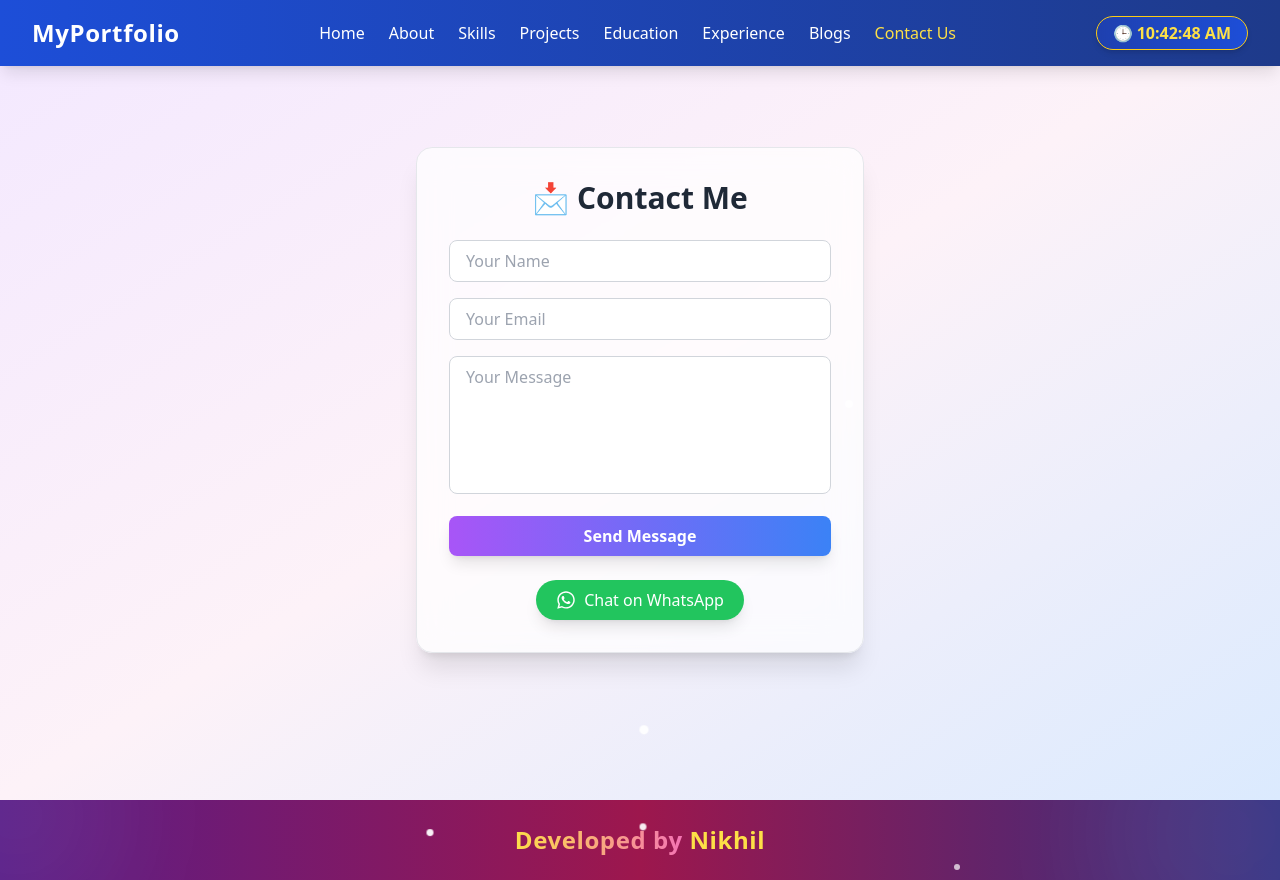
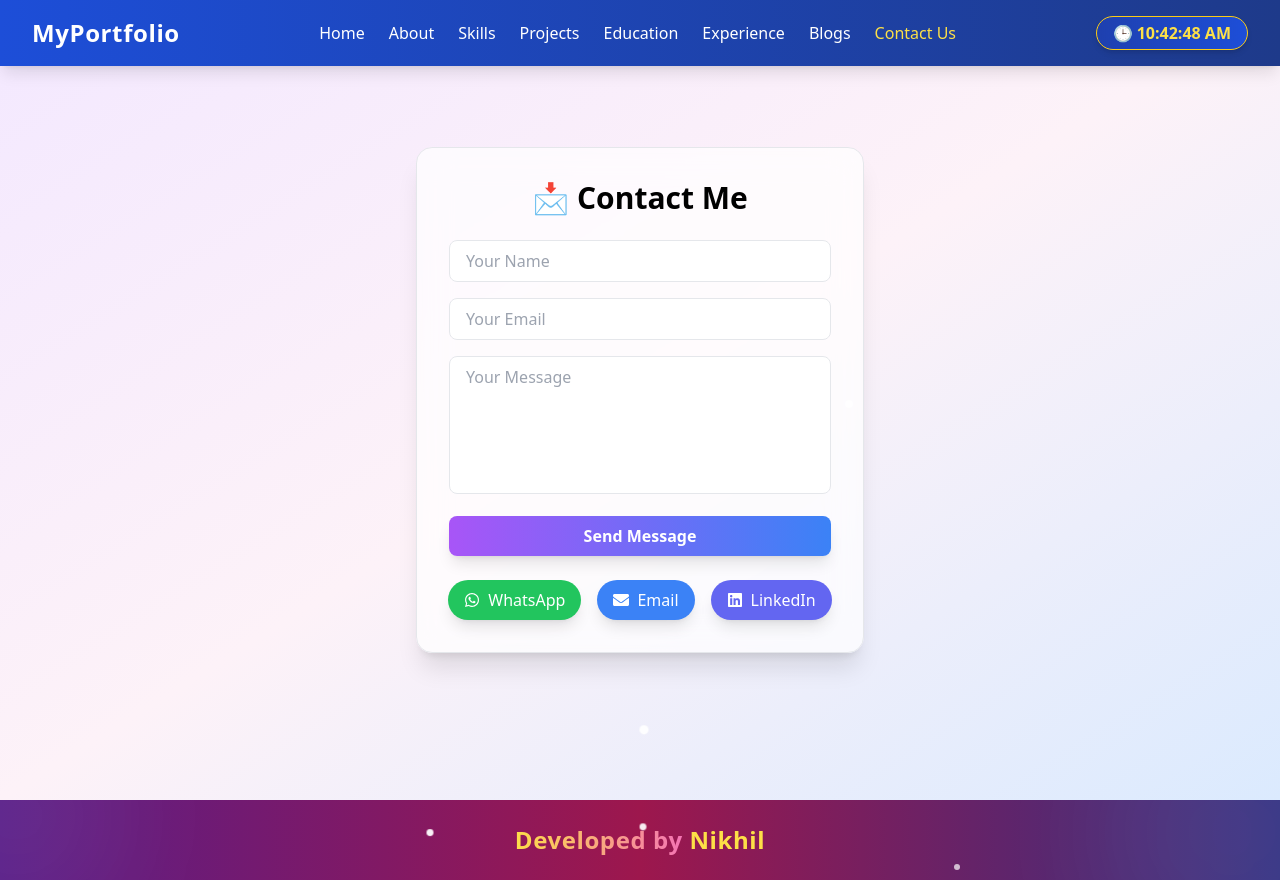
Before and after one commit to Nikhil19904/Personal_Portfolio, a React (Create React App) app: page /contact in a window 1280 px wide. Built offline with nearby package versions, Linux system fonts and the light colour scheme.

Commit message:
commit message

```diff
--- a/src/pages/ContactUs.jsx
+++ b/src/pages/ContactUs.jsx
@@ -1,107 +1,184 @@
-import React, { useState } from "react";
+import React, { useState, useEffect } from "react";
 import axios from "axios";
 import { motion, AnimatePresence } from "framer-motion";
-import { FaWhatsapp } from "react-icons/fa";
+import { FaWhatsapp, FaLinkedin, FaEnvelope } from "react-icons/fa";
 
 const Contact = () => {
   const [formData, setFormData] = useState({ name: "", email: "", message: "" });
+  const [errors, setErrors] = useState({});
   const [status, setStatus] = useState("");
+  const [darkMode, setDarkMode] = useState(false);
+
+  // Load saved form from localStorage
+  useEffect(() => {
+    const saved = localStorage.getItem("contactForm");
+    if (saved) setFormData(JSON.parse(saved));
+  }, []);
+
+  useEffect(() => {
+    localStorage.setItem("contactForm", JSON.stringify(formData));
+  }, [formData]);
 
   const handleChange = (e) => {
     setFormData({ ...formData, [e.target.name]: e.target.value });
+    setErrors({ ...errors, [e.target.name]: "" });
+  };
+
+  const validate = () => {
+    const errs = {};
+    if (!formData.name.trim()) errs.name = "Name is required";
+    if (!/\S+@\S+\.\S+/.test(formData.email)) errs.email = "Email is invalid";
+    if (!formData.message.trim()) errs.message = "Message cannot be empty";
+    setErrors(errs);
+    return Object.keys(errs).length === 0;
   };
 
   const handleSubmit = async (e) => {
     e.preventDefault();
-    setStatus("Sending...");
+    if (!validate()) return;
+    setStatus("sending");
 
     try {
       await axios.post("http://localhost:5000/api/contact", formData);
-      setStatus("✅ Message sent successfully!");
+      setStatus("success");
       setFormData({ name: "", email: "", message: "" });
+      localStorage.removeItem("contactForm");
     } catch (error) {
       console.error(error);
-      setStatus("❌ Failed to send message.");
+      setStatus("error");
     }
   };
 
   return (
-    <div className="relative min-h-screen flex items-center justify-center px-6 py-16 bg-gradient-to-br from-purple-100 via-pink-50 to-blue-100">
+    <div
+      className={`relative min-h-screen flex items-center justify-center px-6 py-16 transition-colors ${
+        darkMode ? "bg-gray-900 text-white" : "bg-gradient-to-br from-purple-100 via-pink-50 to-blue-100"
+      }`}
+    >
+      {/* Theme Toggle */}
+      <button
+        onClick={() => setDarkMode(!darkMode)}
+        className="absolute top-6 right-6 px-4 py-2 rounded-lg bg-gray-200 dark:bg-gray-700 text-gray-800 dark:text-white font-medium"
+      >
+        {darkMode ? "🌙 Dark" : "☀️ Light"}
+      </button>
+
       {/* Glassy Card */}
       <motion.div
-        className="w-full max-w-md bg-white/70 backdrop-blur-lg p-8 rounded-2xl shadow-xl border border-gray-200"
+        className={`w-full max-w-md p-8 rounded-2xl shadow-xl border ${
+          darkMode ? "bg-gray-800/70 border-gray-600" : "bg-white/70 border-gray-200"
+        } backdrop-blur-lg`}
         initial={{ opacity: 0, y: 50 }}
         animate={{ opacity: 1, y: 0 }}
         transition={{ duration: 0.8 }}
       >
-        <h2 className="text-3xl font-bold text-center text-gray-800 mb-6">
-          📩 Contact Me
-        </h2>
+        <h2 className="text-3xl font-bold text-center mb-6">📩 Contact Me</h2>
 
         {/* Form */}
         <form onSubmit={handleSubmit} className="space-y-4">
+          <div>
             <input
               type="text"
               name="name"
               placeholder="Your Name"
               value={formData.name}
               onChange={handleChange}
-            className="w-full border border-gray-300 rounded-lg px-4 py-2 focus:outline-none focus:ring-2 focus:ring-purple-400 transition"
+              className="w-full border rounded-lg px-4 py-2 focus:outline-none focus:ring-2 focus:ring-purple-400 transition"
               required
             />
+            {errors.name && <p className="text-red-500 text-sm mt-1">{errors.name}</p>}
+          </div>
+
+          <div>
             <input
               type="email"
               name="email"
               placeholder="Your Email"
               value={formData.email}
               onChange={handleChange}
-            className="w-full border border-gray-300 rounded-lg px-4 py-2 focus:outline-none focus:ring-2 focus:ring-purple-400 transition"
+              className="w-full border rounded-lg px-4 py-2 focus:outline-none focus:ring-2 focus:ring-purple-400 transition"
               required
             />
+            {errors.email && <p className="text-red-500 text-sm mt-1">{errors.email}</p>}
+          </div>
+
+          <div>
             <textarea
               name="message"
               placeholder="Your Message"
               value={formData.message}
               onChange={handleChange}
-            className="w-full border border-gray-300 rounded-lg px-4 py-2 focus:outline-none focus:ring-2 focus:ring-purple-400 transition resize-none"
+              className="w-full border rounded-lg px-4 py-2 focus:outline-none focus:ring-2 focus:ring-purple-400 transition resize-none"
               rows="5"
               required
             />
+            {errors.message && <p className="text-red-500 text-sm mt-1">{errors.message}</p>}
+          </div>
+
           <motion.button
             type="submit"
-            className="w-full bg-gradient-to-r from-purple-500 to-blue-500 text-white px-4 py-2 rounded-lg font-semibold shadow-lg hover:scale-105 hover:shadow-2xl transition transform"
+            className="w-full bg-gradient-to-r from-purple-500 to-blue-500 text-white px-4 py-2 rounded-lg font-semibold shadow-lg flex justify-center items-center gap-2"
             whileHover={{ scale: 1.05 }}
             whileTap={{ scale: 0.95 }}
+            disabled={status === "sending"}
           >
-            Send Message
+            {status === "sending" ? (
+              <span className="loader border-white border-t-transparent rounded-full w-5 h-5 animate-spin"></span>
+            ) : (
+              "Send Message"
+            )}
           </motion.button>
         </form>
 
         {/* Status Message */}
         <AnimatePresence>
-          {status && (
+          {status === "success" && (
             <motion.p
-              className="mt-4 text-center text-sm font-medium"
+              className="mt-4 text-center text-green-500 font-medium"
               initial={{ opacity: 0, y: -10 }}
               animate={{ opacity: 1, y: 0 }}
               exit={{ opacity: 0, y: -10 }}
               transition={{ duration: 0.5 }}
             >
-              {status}
+              ✅ Message sent successfully!
+            </motion.p>
+          )}
+          {status === "error" && (
+            <motion.p
+              className="mt-4 text-center text-red-500 font-medium"
+              initial={{ opacity: 0, y: -10 }}
+              animate={{ opacity: 1, y: 0 }}
+              exit={{ opacity: 0, y: -10 }}
+              transition={{ duration: 0.5 }}
+            >
+              ❌ Failed to send message.
             </motion.p>
           )}
         </AnimatePresence>
 
-        {/* WhatsApp Contact Button */}
-        <div className="mt-6 flex justify-center">
+        {/* Social Buttons */}
+        <div className="mt-6 flex justify-center gap-4">
           <a
-            href="https://wa.me/919910960074" // Apna WhatsApp number yaha daalo
+            href="https://wa.me/919910960074"
             target="_blank"
             rel="noopener noreferrer"
-            className="flex items-center gap-2 bg-green-500 hover:bg-green-600 text-white px-5 py-2 rounded-full font-medium shadow-lg transition-transform transform hover:scale-105"
+            className="flex items-center gap-2 bg-green-500 hover:bg-green-600 text-white px-4 py-2 rounded-full font-medium shadow-lg transition-transform transform hover:scale-105"
           >
-            <FaWhatsapp className="text-xl" />
-            Chat on WhatsApp
+            <FaWhatsapp /> WhatsApp
+          </a>
+          <a
+            href="mailto:youremail@example.com"
+            className="flex items-center gap-2 bg-blue-500 hover:bg-blue-600 text-white px-4 py-2 rounded-full font-medium shadow-lg transition-transform transform hover:scale-105"
+          >
+            <FaEnvelope /> Email
+          </a>
+          <a
+            href="https://linkedin.com/in/yourprofile"
+            target="_blank"
+            rel="noopener noreferrer"
+            className="flex items-center gap-2 bg-indigo-500 hover:bg-indigo-600 text-white px-4 py-2 rounded-full font-medium shadow-lg transition-transform transform hover:scale-105"
+          >
+            <FaLinkedin /> LinkedIn
           </a>
         </div>
       </motion.div>
@@ -122,6 +199,18 @@ const Contact = () => {
         }
         .animation-delay-1000 { animation-delay: 1s; }
         .animation-delay-2000 { animation-delay: 2s; }
+        .loader {
+          border: 2px solid white;
+          border-top: 2px solid transparent;
+          border-radius: 50%;
+          width: 18px;
+          height: 18px;
+          display: inline-block;
+          animation: spin 0.8s linear infinite;
+        }
+        @keyframes spin {
+          to { transform: rotate(360deg); }
+        }
       `}</style>
     </div>
   );
--- a/src/pages/about.jsx
+++ b/src/pages/about.jsx
@@ -70,11 +70,12 @@ export default function About() {
   href="https://drive.google.com/file/d/1EYbqVXYHqfQCdnj_HDWcbIrTjZzILzi5/view?usp=sharing"
   target="_blank"
   rel="noopener noreferrer"
-            className="inline-block bg-gradient-to-r from-purple-500 to-blue-500 text-white font-semibold py-3 px-2 rounded-lg shadow-lg transition-all duration-300 flex items-center gap-2 hover:scale-105 hover:shadow-2xl"
+  className="w-auto bg-gradient-to-r from-purple-500 to-blue-500 text-white font-semibold py-2 px-5 rounded-lg shadow-lg transition-all duration-300 flex items-center justify-center gap-2 hover:scale-105 hover:shadow-2xl"
   whileHover={{ scale: 1.05 }}
 >
-            Resume
+  📄 Resume
 </motion.a>
+
         </div>
       </motion.div>
 
```
Also changed, not shown: src/pages/Home.jsx (+33 -31 lines), 2 other files (tests, documents, lock files or other folders). Lines whose indentation alone changed are shown as unchanged.
